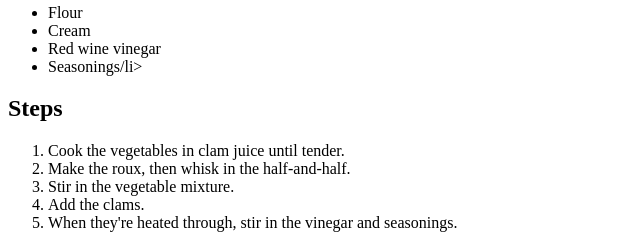
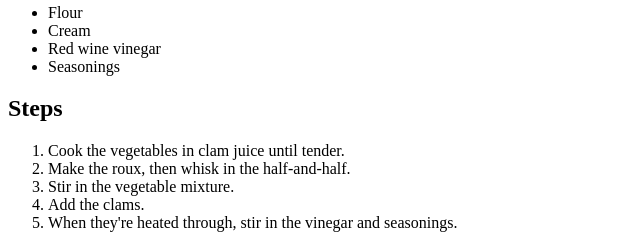
Before and after one commit to jsson2017/odin-recipes, a plain HTML site: page recipes/clamChowder.html in a window 1280 px wide. Shown: the part 810-1044 px from the top of the page, 0-640 px from the left. Drawn offline with Linux system fonts and the light colour scheme.

Commit message:
Fix close tag error for list item in clam chowder html

```diff
--- a/recipes/clamChowder.html
+++ b/recipes/clamChowder.html
@@ -19,7 +19,7 @@
             <li>Flour</li>
             <li>Cream</li>
             <li>Red wine vinegar</li>
-            <li>Seasonings/li>
+            <li>Seasonings</li>
         </ul>
         <h2>Steps</h2>
         <ol>
```
